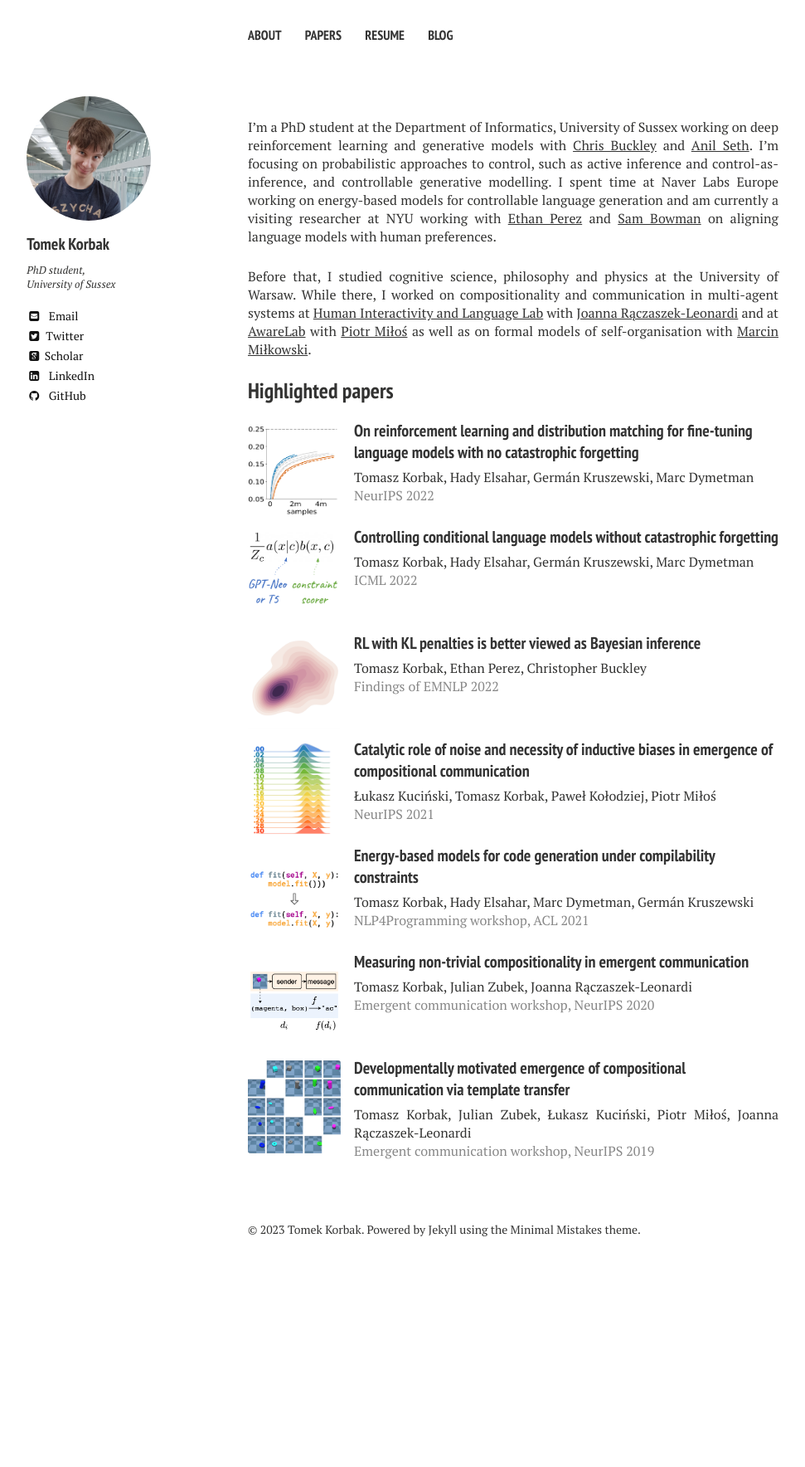
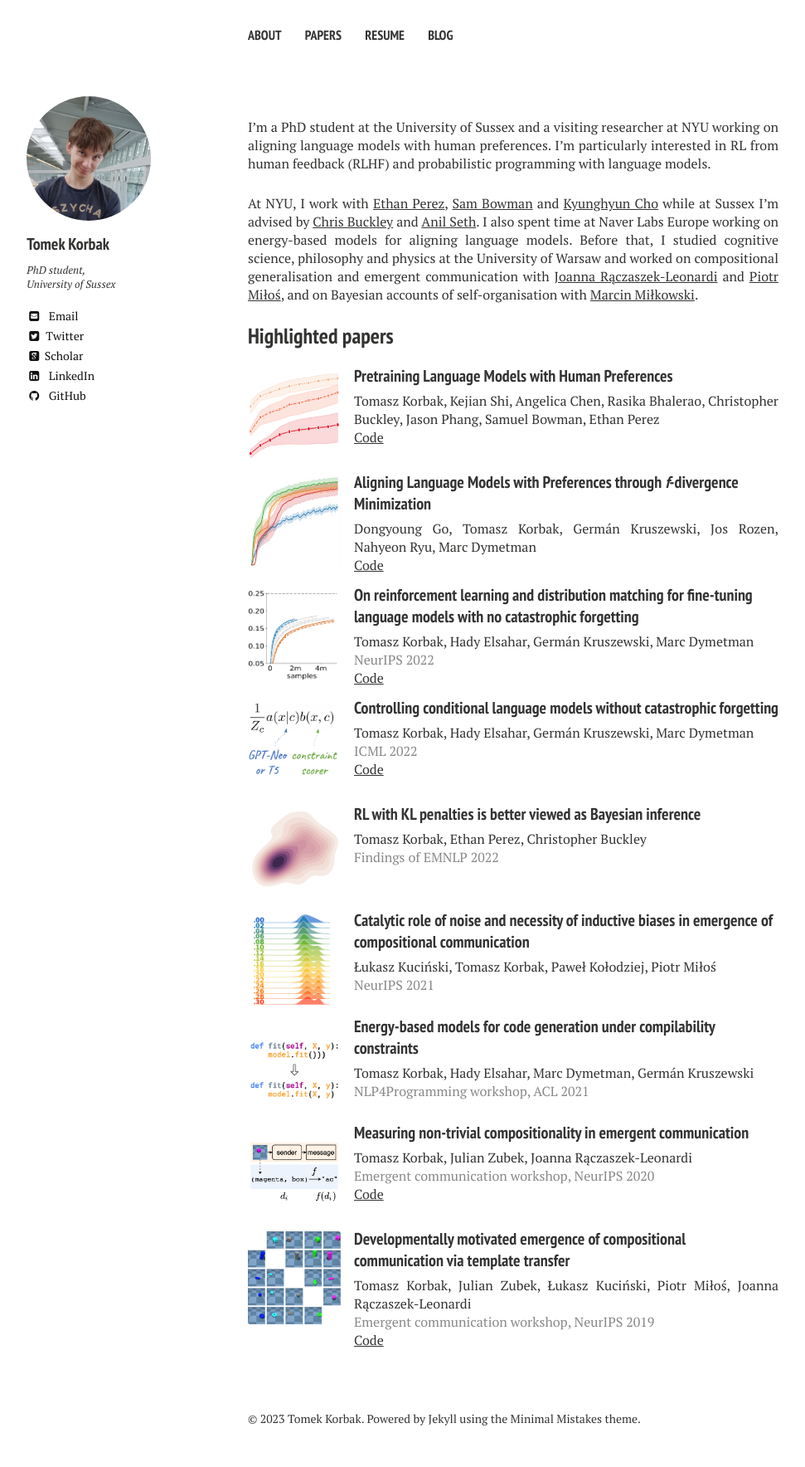
Before and after one commit to tomekkorbak/tomekkorbak.github.io, a Jekyll site: the page built from index.md, in a window 1280 px wide. Shown: the whole page at 83% size, without its empty margins (21-992 px from the left). Built offline with Jekyll 4.4.1, drawn with Linux system fonts in a browser that asks for light colours; nearby versions of some CDN libraries; some web fonts are replaced; before the commit the page ends 1540 px from its top, so only the background shows below that.

Commit message:
Update with new papers

```diff
--- a/index.md
+++ b/index.md
@@ -4,12 +4,62 @@ excerpt: "The personal website of Tomek Korbak"
 tags: [Tomek Korbak, tomekkorbak, Tomasz Korbak, Tomasz, Tomek, Korbak, homepage]
 share: false
 ---
-I'm a PhD student at the Department of Informatics, University of Sussex working on deep reinforcement learning and generative models with [Chris Buckley](https://scholar.google.co.uk/citations?user=nWuZ0XcAAAAJ&hl=en) and [Anil Seth](https://scholar.google.com/citations?hl=en&user=3eJCZCkAAAAJ). I'm focusing on probabilistic approaches to control, such as active inference and control-as-inference, and controllable generative modelling. I spent time at Naver Labs Europe working on energy-based models for controllable language generation and am currently a visiting researcher at NYU working with [Ethan Perez](https://scholar.google.ca/citations?user=za0-taQAAAAJ&hl=en) and [Sam Bowman](https://scholar.google.com/citations?user=kV9XRxYAAAAJ&hl=en) on aligning language models with human preferences.
+I'm a PhD student at the University of Sussex and a visiting researcher at NYU working on aligning language models with human preferences. I'm particularly interested in RL from human feedback (RLHF) and probabilistic programming with language models.
 
-Before that, I studied cognitive science, philosophy and physics at the University of Warsaw. While there, I worked on compositionality and communication in multi-agent systems at [Human Interactivity and Language Lab](http://hill.psych.uw.edu.pl) with [Joanna Rączaszek-Leonardi](https://scholar.google.com/citations?user=OPggSAYAAAAJ&hl=pl) and at [AwareLab](https://awarelab.gitlab.io/website/) with [Piotr Miłoś](https://scholar.google.pl/citations?user=Se68XecAAAAJ&hl=pl&oi=ao) as well as on formal models of self-organisation with [Marcin Miłkowski](https://scholar.google.com/citations?user=2UfI6q8AAAAJ&hl=en).
+
+At NYU, I work with [Ethan Perez](https://scholar.google.ca/citations?user=za0-taQAAAAJ&hl=en), [Sam Bowman](https://scholar.google.com/citations?user=kV9XRxYAAAAJ&hl=en) and [Kyunghyun Cho](https://scholar.google.co.uk/citations?user=0RAmmIAAAAAJ&hl=en) while at Sussex I'm advised by [Chris Buckley](https://scholar.google.co.uk/citations?user=nWuZ0XcAAAAJ&hl=en) and [Anil Seth](https://scholar.google.com/citations?hl=en&user=3eJCZCkAAAAJ). I also spent time at Naver Labs Europe working on energy-based models for aligning language models. Before that, I studied cognitive science, philosophy and physics at the University of Warsaw and worked on compositional generalisation and emergent communication with [Joanna Rączaszek-Leonardi](https://scholar.google.com/citations?user=OPggSAYAAAAJ&hl=pl) and [Piotr Miłoś](https://scholar.google.pl/citations?user=Se68XecAAAAJ&hl=pl&oi=ao), and on Bayesian accounts of self-organisation with [Marcin Miłkowski](https://scholar.google.com/citations?user=2UfI6q8AAAAJ&hl=en).
 
 ## Highlighted papers
 <ul class="collection">
+
+
+<li>
+<div class="thumb">
+<a href="https://arxiv.org/abs/2302.08582">
+<img src="{{ site.url }}/images/thumbnails/phf2.png">
+</a>
+</div>
+
+
+<div class="text">
+<a href="https://arxiv.org/abs/2302.08582">
+<h3>Pretraining Language Models with Human Preferences
+
+
+</h3>
+</a>
+<p class="authors">Tomasz Korbak, Kejian Shi, Angelica Chen, Rasika Bhalerao, Christopher Buckley, Jason Phang, Samuel Bowman, Ethan Perez</p>
+<p class="venues"><a href="https://github.com/tomekkorbak/pretraining-with-human-feedback" target="_blank">Code</a></p>
+
+
+</div>
+</li>
+
+
+<li>
+<div class="thumb">
+<a href="https://arxiv.org/abs/2302.08582">
+<img src="{{ site.url }}/images/thumbnails/fdpg2.png">
+</a>
+</div>
+
+
+<div class="text">
+<a href="https://arxiv.org/abs/2302.08215">
+<h3>Aligning Language Models with Preferences through <i>f</i>-divergence Minimization</h3>
+</a>
+<p class="authors">Dongyoung Go, Tomasz Korbak, Germán Kruszewski, Jos Rozen, Nahyeon Ryu, Marc Dymetman
+</p>
+<p class="venues"><a href="https://github.com/naver/disco" target="_blank">Code</a></p>
+
+<p class="buttons">
+
+<a href="https://arxiv.org/abs/2302.08215" target="_blank">ArXiv</a>
+
+</p>
+</div>
+</li>
+
 
 <li>
 <div class="thumb">
@@ -27,6 +77,8 @@ Before that, I studied cognitive science, philosophy and physics at the Universi
 </a>
 <p class="authors">Tomasz Korbak, Hady Elsahar, Germán Kruszewski, Marc Dymetman</p>
 <p class="venues">NeurIPS 2022</p>
+<p class="venues"><a href="https://github.com/naver/gdc/tree/master/rm_vs_dm" target="_blank">Code</a></p>
+
 
 <p class="buttons">
 
@@ -50,6 +102,8 @@ Before that, I studied cognitive science, philosophy and physics at the Universi
 </a>
 <p class="authors">Tomasz Korbak, Hady Elsahar, Germán Kruszewski, Marc Dymetman</p>
 <p class="venues">ICML 2022</p>
+<p class="venues"><a href="https://github.com/naver/gdc/tree/master/cdpg" target="_blank">Code</a></p>
+
 
 <p class="buttons">
 
@@ -139,6 +193,8 @@ Before that, I studied cognitive science, philosophy and physics at the Universi
 </a>
 <p class="authors">Tomasz Korbak, Julian Zubek, Joanna Rączaszek-Leonardi</p>
 <p class="venues">Emergent communication workshop, NeurIPS 2020</p>
+<p class="venues"><a href="https://github.com/tomekkorbak/measuring-non-trivial-compositionality" target="_blank">Code</a></p>
+
 
 <p class="buttons">
 <a href="https://arxiv.org/abs/2010.15058" target="_blank">arXiv</a>
@@ -160,6 +216,8 @@ Before that, I studied cognitive science, philosophy and physics at the Universi
 </a>
 <p class="authors">Tomasz Korbak, Julian Zubek, Łukasz Kuciński, Piotr Miłoś, Joanna Rączaszek-Leonardi</p>
 <p class="venues">Emergent communication workshop, NeurIPS 2019</p>
+<p class="venues"><a href="https://github.com/tomekkorbak/compositional-communication-via-template-transfer" target="_blank">Code</a></p>
+
 
 <p class="buttons">
 <a href="https://arxiv.org/abs/1910.06079" target="_blank">arXiv</a>
```
Also changed, not shown: images/thumbnails/fdpg2.png (added), images/thumbnails/phf2.png (added).
